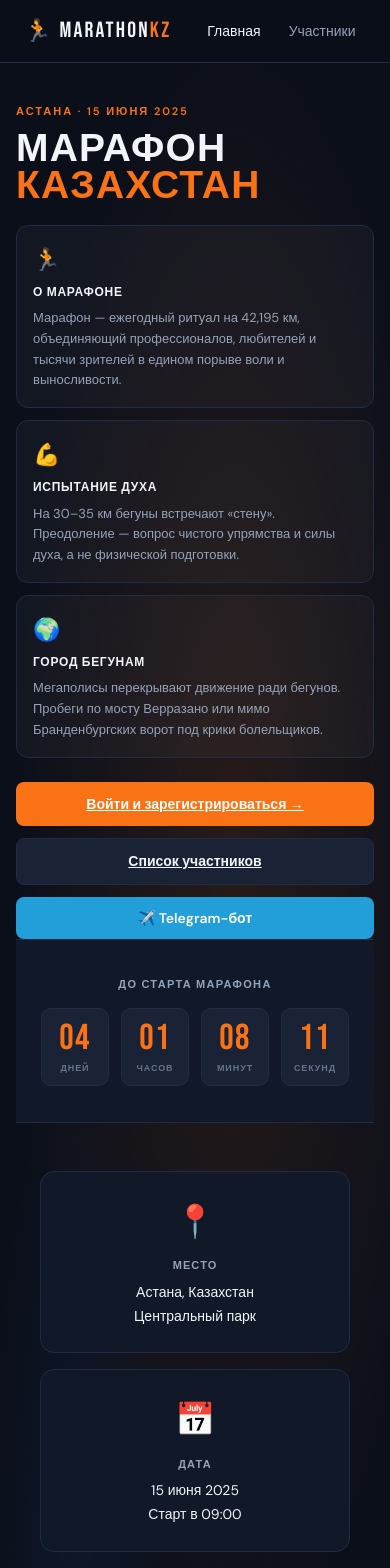
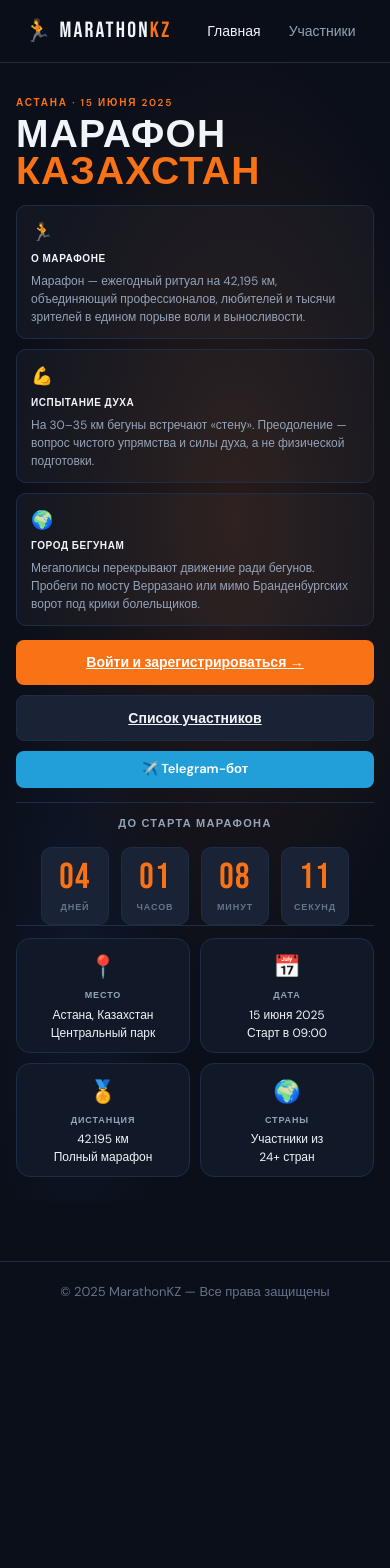
Before and after one commit to slakegg/marathon-skils, a Next.js app: page / in a window 390 px wide. Shown: the top 1568 px of the page. After the commit the page ends 1323 px from the top, so only its background shows below. Built offline with nearby package versions, Linux system fonts and the light colour scheme; no server answers.

Commit message:
Update Home.module.css

```diff
--- a/styles/Home.module.css
+++ b/styles/Home.module.css
@@ -1,6 +1,6 @@
 .page { }
 
-/* Hero — весь первый экран */
+/* Hero — весь экран */
 .hero {
   height: calc(100vh - 64px);
   display: flex;
@@ -26,18 +26,18 @@
 }
 .eyebrow {
   color: var(--accent);
-  font-size: 11px;
+  font-size: 10px;
   font-weight: 700;
   letter-spacing: .18em;
-  margin-bottom: 10px;
+  margin-bottom: 6px;
   text-transform: uppercase;
 }
 .heroTitle {
   font-family: var(--font-display);
-  font-size: clamp(36px, 5.5vw, 72px);
+  font-size: clamp(28px, 4vw, 52px);
   letter-spacing: .03em;
   line-height: .95;
-  margin-bottom: 20px;
+  margin-bottom: 14px;
 }
 .heroAccent { color: var(--accent); }
 
@@ -45,85 +45,84 @@
 .textCards {
   display: grid;
   grid-template-columns: repeat(3, 1fr);
-  gap: 12px;
-  margin-bottom: 24px;
+  gap: 10px;
+  margin-bottom: 14px;
 }
 .textCard {
   border: 1px solid var(--border);
-  border-radius: 12px;
-  padding: 16px;
+  border-radius: 10px;
+  padding: 12px 14px;
   background: rgba(255,255,255,0.03);
 }
 .textCardIcon {
-  font-size: 22px;
-  margin-bottom: 6px;
+  font-size: 18px;
+  margin-bottom: 4px;
 }
 .textCardTitle {
   color: var(--text);
-  font-size: 12px;
+  font-size: 10px;
   font-weight: 700;
   letter-spacing: .06em;
   text-transform: uppercase;
-  margin: 0 0 6px;
+  margin: 0 0 5px;
 }
 .textCardBody {
   color: var(--muted2);
-  font-size: 13px;
-  line-height: 1.6;
+  font-size: 12px;
+  line-height: 1.5;
   margin: 0;
 }
 
-.heroCtas { display: flex; gap: 12px; flex-wrap: wrap; align-items: center; }
+.heroCtas { display: flex; gap: 10px; flex-wrap: wrap; align-items: center; margin-bottom: 14px; }
 
 /* Telegram кнопка */
 .tgBtn {
   display: inline-flex;
   align-items: center;
   gap: 6px;
-  padding: 10px 20px;
+  padding: 8px 16px;
   border-radius: 8px;
   background: #229ED9;
   color: #fff;
-  font-size: 14px;
+  font-size: 13px;
   font-weight: 600;
   text-decoration: none;
   transition: opacity .2s;
 }
 .tgBtn:hover { opacity: .85; }
 
-/* Countdown */
+/* Countdown — встроен в hero */
 .countdownSection {
   border-top: 1px solid var(--border);
-  border-bottom: 1px solid var(--border);
-  padding: 36px 24px;
-  background: var(--surface);
+  padding-top: 12px;
 }
 
-/* Cards */
+/* Cards — 4 инфо-блока под таймером */
 .cards {
   max-width: 1200px;
-  margin: 48px auto;
-  padding: 0 24px;
+  margin: 0 auto;
+  padding: 12px 0 0;
+  border-top: 1px solid var(--border);
 }
 .cardsGrid {
   display: grid;
-  gap: 16px;
-  grid-template-columns: repeat(auto-fit, minmax(220px, 1fr));
+  gap: 10px;
+  grid-template-columns: repeat(4, 1fr);
 }
-.infoCard { text-align: center; }
-.infoIcon { font-size: 32px; margin-bottom: 10px; }
+.infoCard { text-align: center; padding: 10px 8px; }
+.infoIcon { font-size: 22px; margin-bottom: 4px; }
 .infoTitle {
   color: var(--muted2);
-  font-size: 11px;
+  font-size: 9px;
   font-weight: 700;
   letter-spacing: .1em;
-  margin-bottom: 6px;
+  margin-bottom: 3px;
   text-transform: uppercase;
 }
 .infoBody {
   color: var(--text);
-  font-size: 14px;
-  line-height: 1.7;
+  font-size: 12px;
+  line-height: 1.5;
   white-space: pre-line;
 }
 
@@ -131,29 +130,11 @@
 @media (max-width: 768px) {
   .hero {
     height: auto;
-    padding: 40px 16px 36px;
+    padding: 32px 16px 24px;
   }
-  .textCards {
-    grid-template-columns: 1fr;
-  }
-  .heroTitle {
-    font-size: clamp(36px, 10vw, 56px);
-  }
-  .heroCtas {
-    flex-direction: column;
-    align-items: stretch;
-  }
-  .tgBtn {
-    justify-content: center;
-  }
+  .textCards { grid-template-columns: 1fr; }
+  .cardsGrid { grid-template-columns: repeat(2, 1fr); }
+  .heroTitle { font-size: clamp(32px, 10vw, 48px); }
+  .heroCtas { flex-direction: column; align-items: stretch; }
+  .tgBtn { justify-content: center; }
 }
-
-/* Адаптив — планшет */
-@media (min-width: 769px) and (max-width: 1024px) {
-  .textCards {
-    grid-template-columns: repeat(2, 1fr);
-  }
-  .textCards .textCard:last-child {
-    grid-column: 1 / -1;
-  }
-}
```
